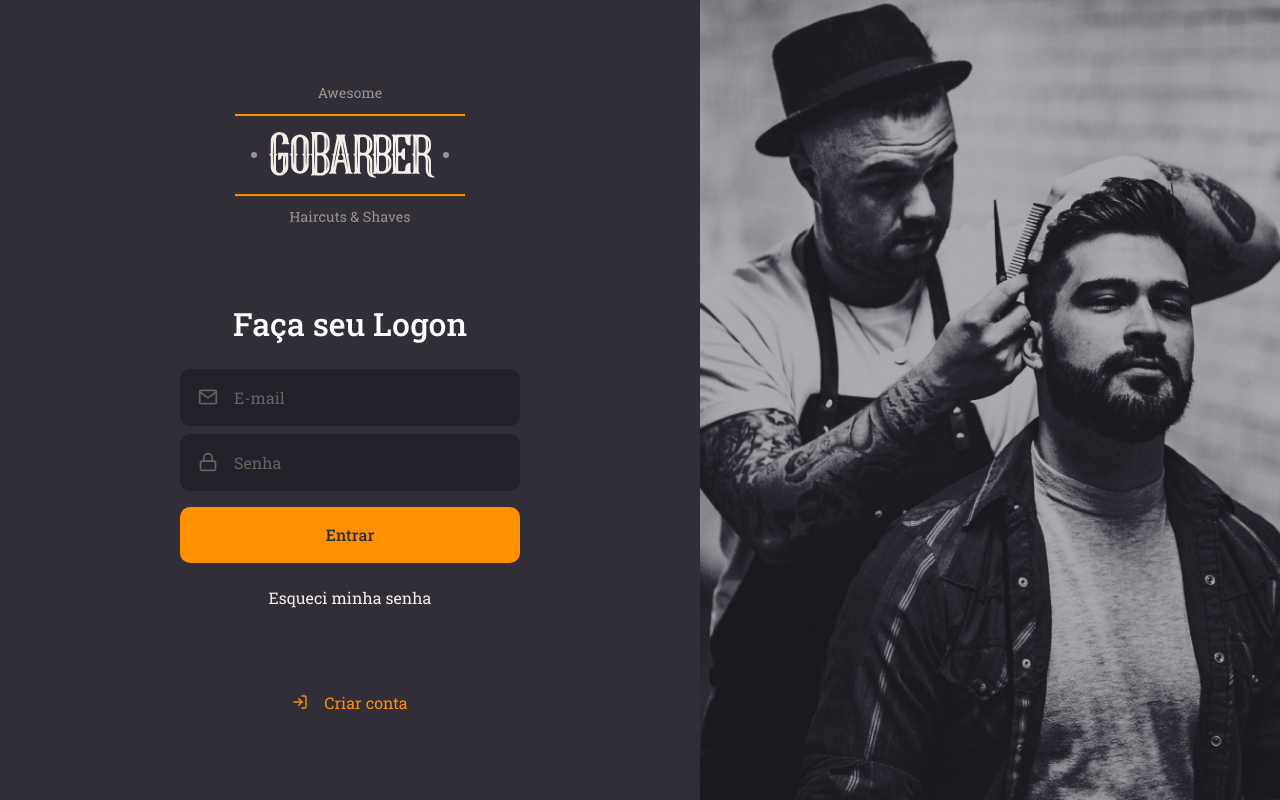
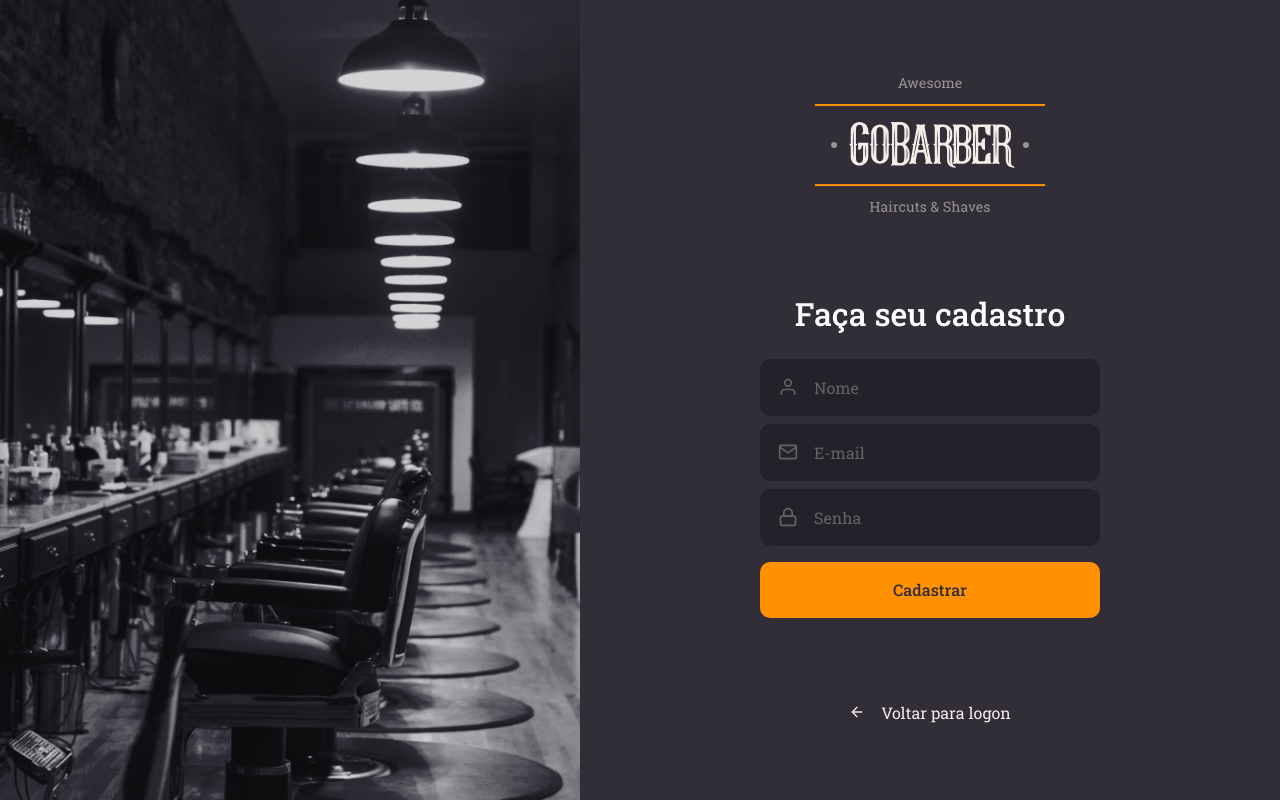
Before and after one commit to sirmd/go-stack-nivel-03, a React (Create React App) app in the folder nivel-04/go-barber-web/: page / in a window 1280 px wide. Built offline with nearby package versions, Linux system fonts and the light colour scheme; the HTML template or start-up script is replaced by a standard one.

Commit message:
Nivel 04 -> ReactJS -> Página de cadastro

```diff
--- a/nivel-04/go-barber-web/src/App.tsx
+++ b/nivel-04/go-barber-web/src/App.tsx
@@ -1,11 +1,12 @@
 import React from 'react';
 import GlobalStyle from './styles/global';
 import SignIn from './pages/SignIn/index'
+import SignUp from './pages/SignUp/index'
 
 const App = () => {
   return (
     <>
-      <SignIn />
+      <SignUp />
       <GlobalStyle />
     </>
   );
--- /dev/null
+++ b/nivel-04/go-barber-web/src/pages/SignUp/index.tsx
@@ -0,0 +1,35 @@
+import React from 'react';
+import { Container, Content, Background } from './styles';
+import { FiArrowLeft, FiMail, FiUser, FiLock } from 'react-icons/fi';
+import Input from '../../components/Input/index';
+import Button from '../../components/Button/index';
+import logo from '../../assets/logo.svg'
+const SignUp = () => {
+  return (
+    <Container>
+      <Background />
+      <Content>
+        <img src={logo} alt="GoBarber" />
+        <form >
+          <h1>
+            Faça seu cadastro
+          </h1>
+
+          <Input icon={FiUser} name="nome" placeholder="Nome" />
+          <Input icon={FiMail} name="email" placeholder="E-mail" />
+          <Input icon={FiLock} name="password" type="password" placeholder="Senha" />
+
+          <Button type="submit">Cadastrar</Button>
+
+        </form>
+
+        <a href="">
+          <FiArrowLeft />
+          Voltar para logon
+        </a>
+      </Content>
+    </Container >
+  );
+}
+
+export default SignUp;
--- /dev/null
+++ b/nivel-04/go-barber-web/src/pages/SignUp/styles.ts
@@ -0,0 +1,57 @@
+import styled from 'styled-components';
+import signUpBackground from '../../assets/sign-up-background.png';
+import { shade } from 'polished';
+
+export const Container = styled.div`
+  height: 100vh;
+  display: flex;
+  align-items: stretch;
+  justify-content: center;
+
+`;
+export const Content = styled.div`
+  display: flex;
+  flex-direction: column;
+  align-items: center;
+  place-content: center;
+  width: 100%;
+  max-width: 700px;
+
+  form {
+    margin: 80px 0;
+    width: 340px;
+    text-align: center;
+
+    h1 {
+      margin-bottom: 24px;
+
+    }
+
+  }
+
+  /* Somente aplica ao 'a' dentro de Content, não sobrescreve o 'a' do form*/
+  > a {
+      color: #F4EDE8;
+      margin-top: 4px;
+      text-decoration: none;
+      transition: color 0.2s;
+      display:flex;
+      align-items: center;
+
+      svg{
+        margin-right: 16px;
+      }
+
+      &:hover {
+        color: ${shade(0.2, '#F4EDE8')}
+      }
+
+  }
+
+`;
+export const Background = styled.div`
+  flex: 1;
+  background: url(${signUpBackground}) no-repeat center;
+  background-size: cover;
+
+`;
```
Also changed, not shown: nivel-04/go-barber-web/src/assets/sign-up-background.png (added).
